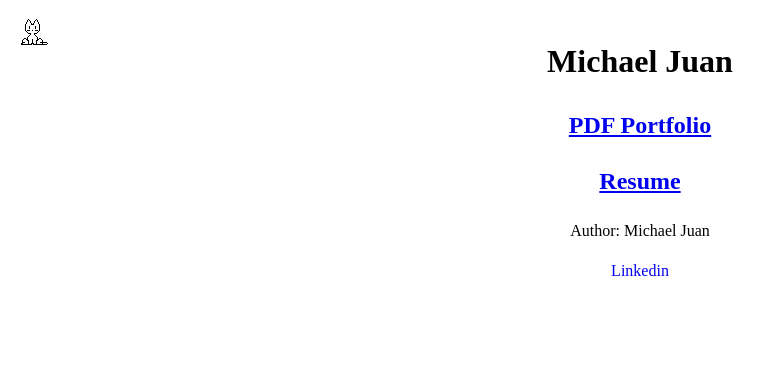
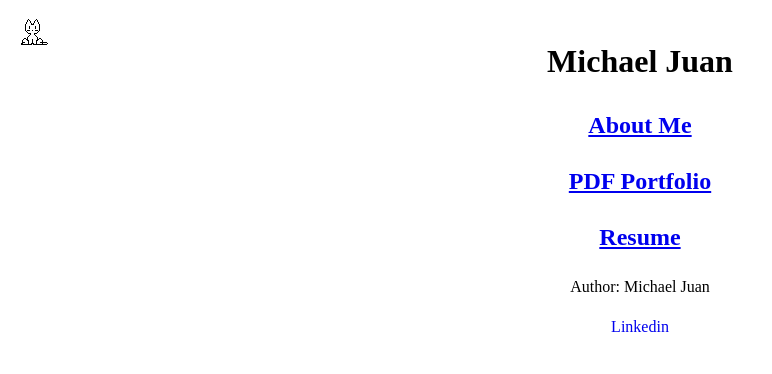
Before and after one commit to MichaelJuan/michaeljuan.github.io, a plain HTML site: page index.html in a window 1280 px wide. Shown: the whole page, without its empty margins (0-772 px from the left). Drawn offline with Linux system fonts and the light colour scheme.

Commit message:
added about to home

```diff
--- a/index.html
+++ b/index.html
@@ -8,6 +8,7 @@
 	<script src="./oneko.js"></script>
 	<center>
 	<h1>Michael Juan</h1>
+	<h2><a href="pages/about.html">About Me</a></h2>
 	<h2><a href="https://docs.google.com/presentation/d/1FLAUvzvRsKleuqhHZaLvMwyRG_y7B0B4bD8ibeQfhNQ/edit?usp=sharing">PDF Portfolio</a></h2>
 	<h2><a href="https://docs.google.com/document/d/1P9t6hELGK6o0rrkl8G4PRLCU3hd_pKITHInq_jyGfw0/edit?usp=sharing">Resume</a></h2>
 	</center>
```
